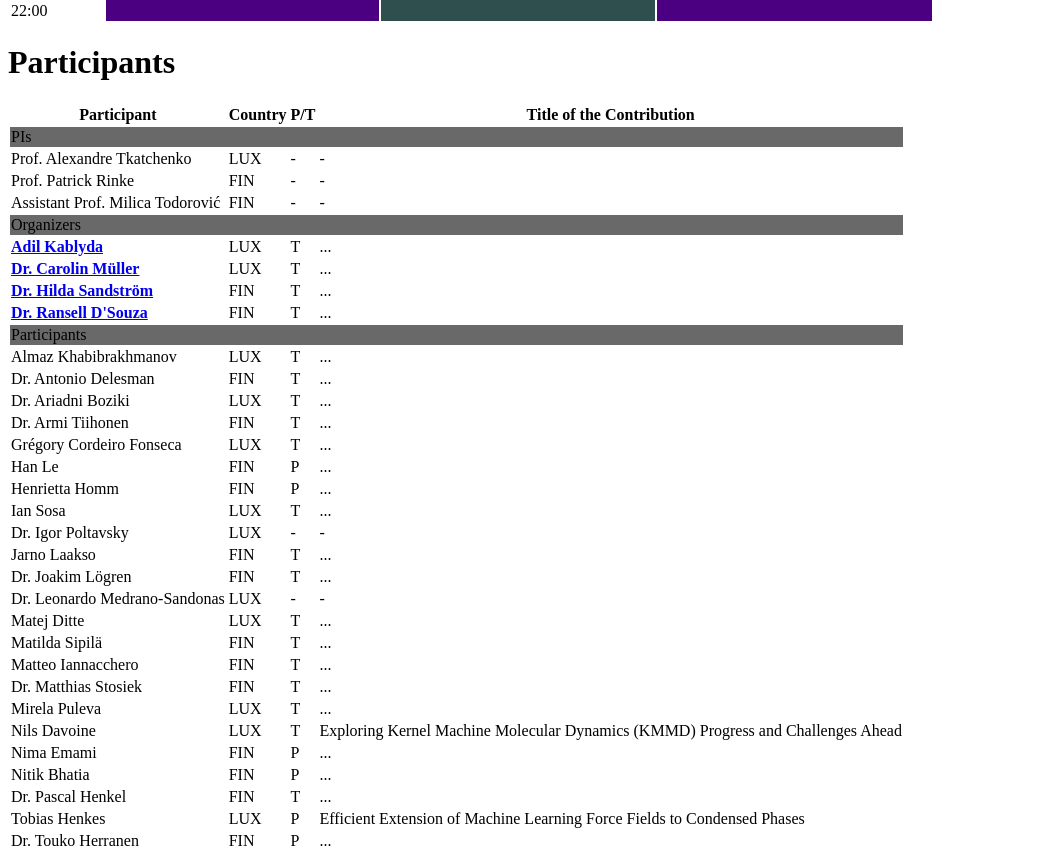
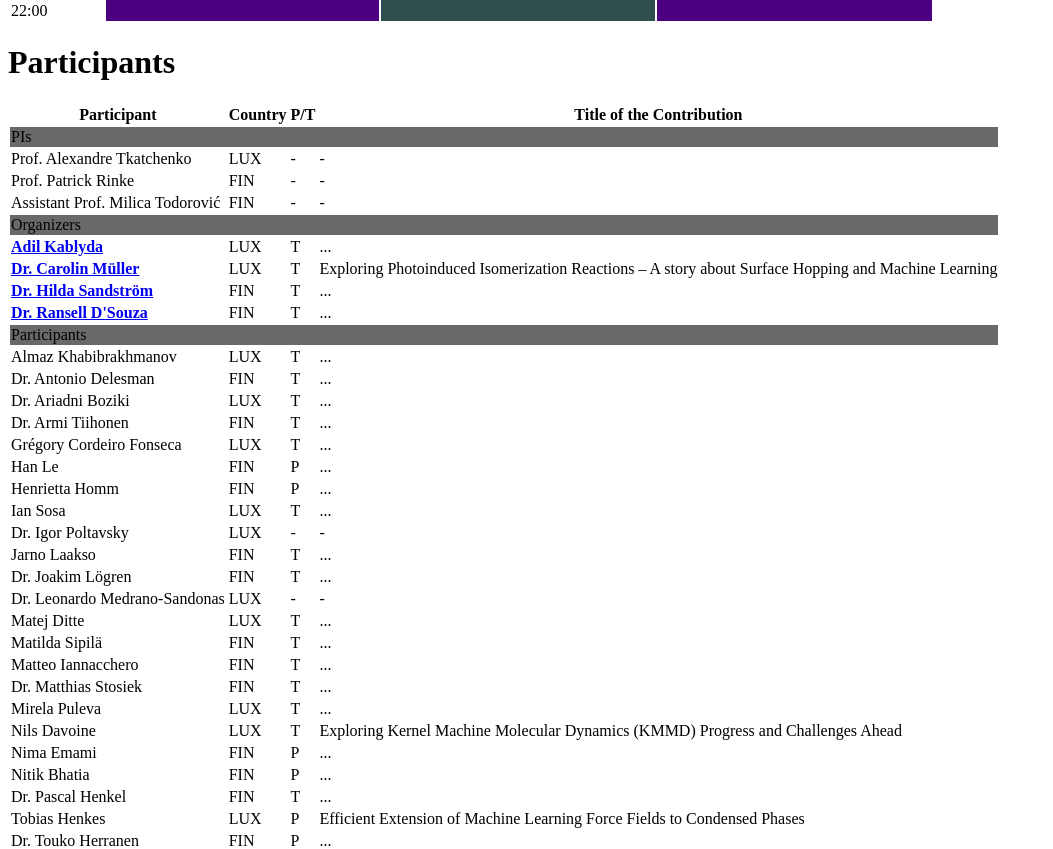
Before and after one commit to ESTML/ESTML.github.io, a Jekyll site: the page built from schedule.html, in a window 1280 px wide and 900 px high, scrolled down 947 px, cut to the strip 0-849 px from the top of the window. Shown: the whole strip, without its empty margins (0-1053 px from the left). Built offline with Jekyll 4.4.1, drawn with Linux system fonts in a browser that asks for light colours; nearby versions of some CDN libraries.

Commit message:
Update schedule.html

```diff
--- a/schedule.html
+++ b/schedule.html
@@ -183,7 +183,7 @@ title: Schedule and Participants
   <td> <b><a href='https://estml.github.io/contact/'>Dr. Carolin Müller</a></b> </td>
   <td> LUX </td>
   <td> T </td>
-  <td> ... </td>
+  <td> Exploring Photoinduced Isomerization Reactions – A story about Surface Hopping and Machine Learning </td>
 </tr>
 <tr>
   <td> <b><a href='https://estml.github.io/contact/'>Dr. Hilda Sandström</a></b> </td>
```
